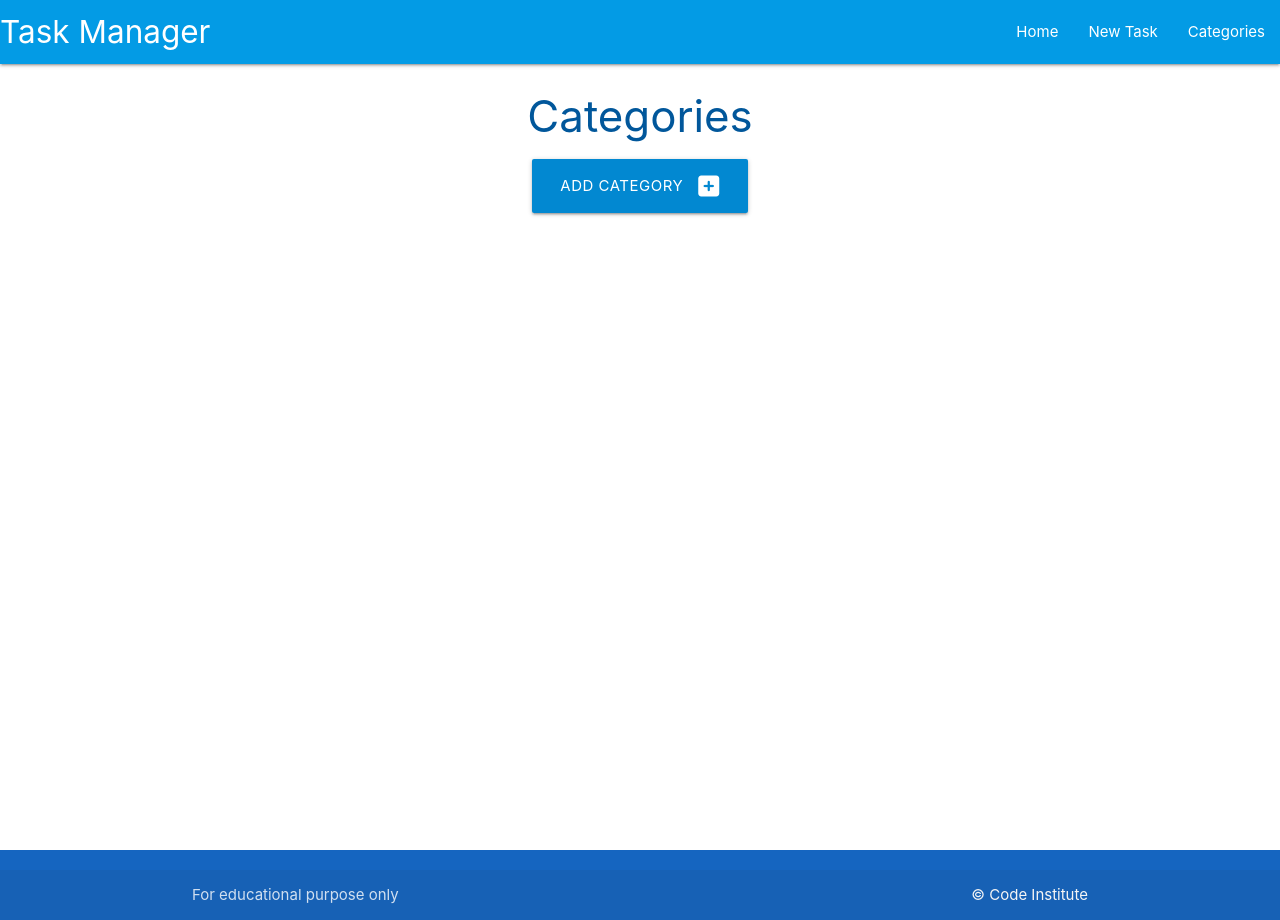
After one commit to iama3191/task-project-CI, a Flask app: page /categories in a window 1280 px wide. The commit adds this page. Run offline with Flask 2, Linux system fonts and the light colour scheme; some libraries are stand-ins or nearby versions.

Commit message:
add categories and add_categories templates

```diff
--- a/taskmanager/routes.py
+++ b/taskmanager/routes.py
@@ -1,4 +1,4 @@
-from flask import render_template
+from flask import render_template, request, redirect, url_for
 from taskmanager import app, db
 from taskmanager.models import Category, Task
 
@@ -6,3 +6,18 @@ from taskmanager.models import Category, Task
 @app.route("/")
 def home():
     return render_template("tasks.html")
+
+
+@app.route("/categories")
+def categories():
+    return render_template("categories.html")
+
+
+@app.route("/add_category", methods=["GET", "POST"])
+def add_category():
+    if request.method == "POST":
+        category = Category(category_name=request.form.get("category_name"))
+        db.session.add(category)
+        db.session.commit()
+        return redirect(url_for("categories"))
+    return render_template("add_category.html")
--- a/taskmanager/templates/base.html
+++ b/taskmanager/templates/base.html
@@ -21,9 +21,9 @@
                 <a href="#!" class="brand-logo">Task Manager</a>
                 <a href="#" data-target="mobile-demo" class="sidenav-trigger"><i class="fas fa-bars"></i></a>
                 <ul class="right hide-on-med-and-down">
-                    <li><a href="{{ url_for('home')}}">Home</a></li>
+                    <li><a href="{{ url_for('home') }}">Home</a></li>
                     <li><a href="">New Task</a></li>
-                    <li><a href="">Categories</a></li>
+                    <li><a href="{{ url_for('categories') }}">Categories</a></li>
 
                 </ul>
             </div>
@@ -31,9 +31,9 @@
 
         <!-- mobile sidenav-->
         <ul class="sidenav" id="mobile-demo">
-            <li><a href="{{ url_for('home')}}">Home</a></li>
+            <li><a href="{{ url_for('home') }}">Home</a></li>
             <li><a href="">New Task</a></li>
-            <li><a href="">Categories</a></li>
+            <li><a href="{{ url_for('categories') }}">Categories</a></li>
         </ul>
     </header>
 
--- /dev/null
+++ b/taskmanager/templates/categories.html
@@ -0,0 +1,14 @@
+{% extends "base.html" %}
+{% block content %}
+
+<h3 class="light-blue-text text-darken-4 center-align">Categories</h3>
+
+<div class="row">
+    <div class="col s12 center-align">
+        <a href="{{ url_for('add_category') }}" class="btn-large light-blue darken-2">
+            Add Category <i class="fas fa-plus-square right"></i>
+        </a>
+    </div>
+</div>
+
+{% endblock %}
```
Also changed, not shown: taskmanager/templates/add_category.html (added, +27 -0 lines).
